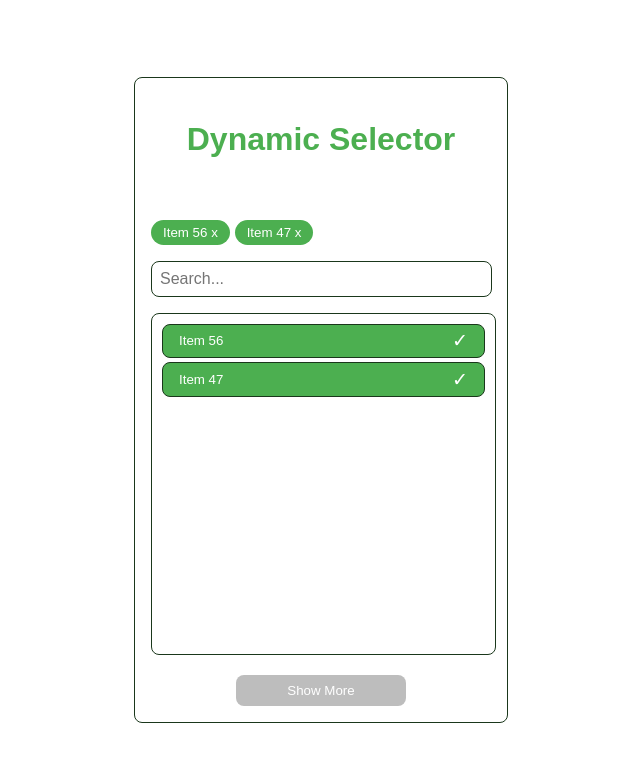
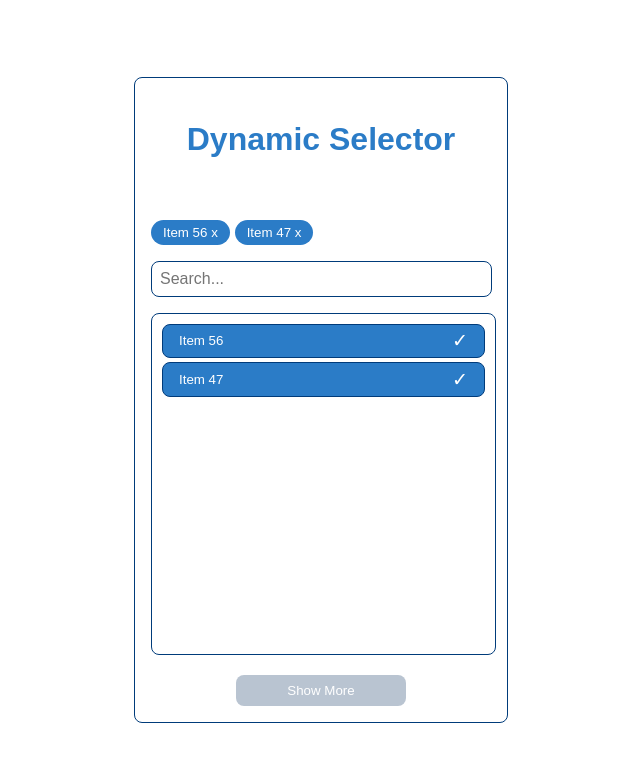
Before and after one commit to barelimelech94/dynamic-selector, a React (Vite) app: page / in a window 1280 px wide. Shown: the top 762 px of the page, without its empty margins (319-959 px from the left). Built offline with nearby package versions, Linux system fonts and the light colour scheme.

Commit message:
- change root colors

```diff
--- a/src/index.css
+++ b/src/index.css
@@ -1,10 +1,10 @@
 :root {
-    --primary-color: #4caf50;
-    --secondary-color: #1a371b;
-    --background-color: #fff;
-    --text-color: #212121;
-    --button-hover-color: #b4eeb7;
-    --disabled-color: #bdbdbd;
+    --primary-color: #2b7cc7;
+    --secondary-color: #003b7a;
+    --background-color: #ffffff;
+    --text-color: #222222;
+    --button-hover-color: #5ab4ff;
+    --disabled-color: #b9c4d1;
     --error-message-color: #888;
 }
 
```
Also changed, not shown: public/selector.svg.
